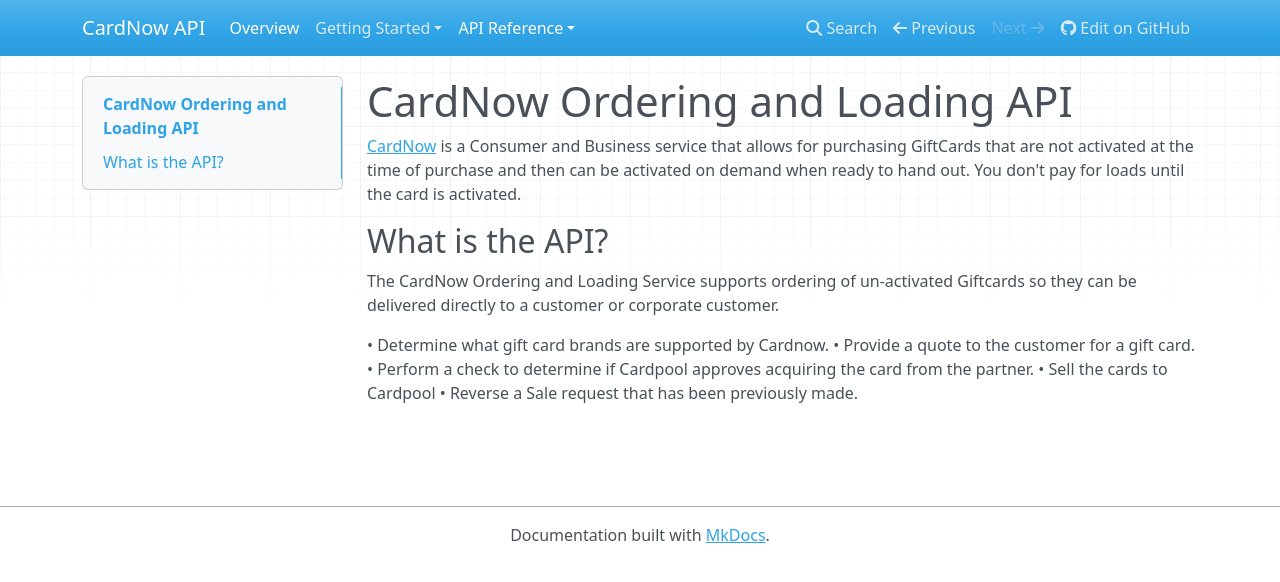
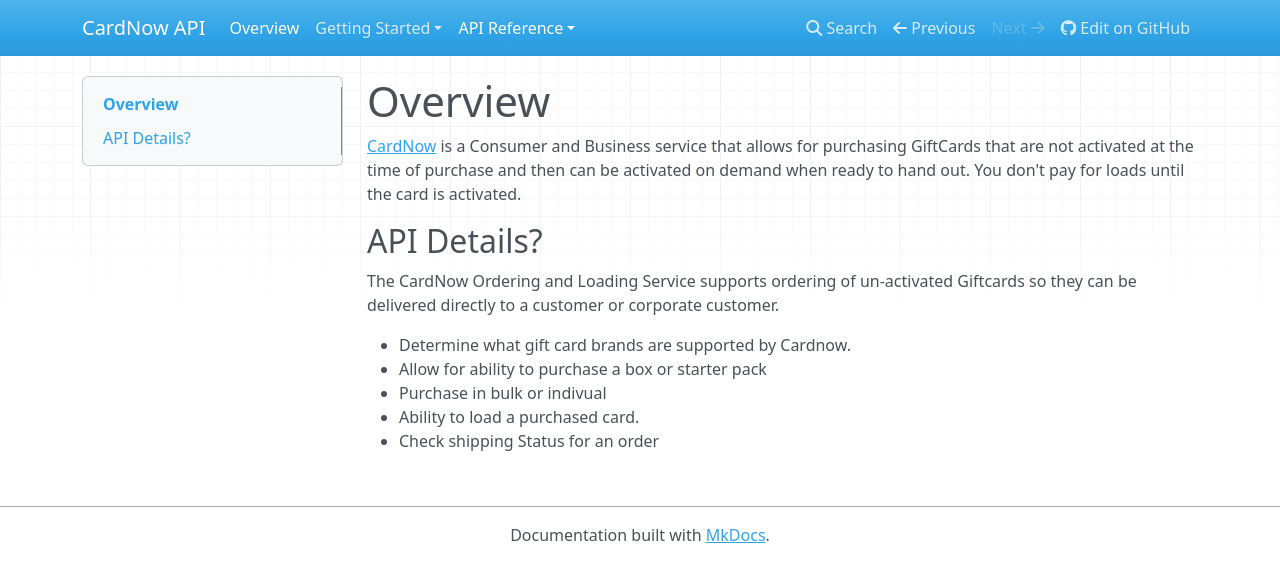
Before and after one commit to RewardLayer/CardNow-docs, an MkDocs documentation site: the page built from docs/index.md, in a window 1280 px wide. Shown: the top 582 px of the page. Built offline with MkDocs 1.6.1, drawn with Linux system fonts in a browser that asks for light colours; nearby versions of some CDN libraries.

Commit message:
added overview and details

```diff
--- a/docs/index.md
+++ b/docs/index.md
@@ -1,14 +1,14 @@
-# CardNow Ordering and Loading API
+# Overview
 
  [CardNow](https://www.cardnow.com) is a Consumer and Business service that allows for purchasing GiftCards that are not activated at the time of purchase and then can be activated on demand when ready to hand out. You don't pay for loads until the card is activated.
 
-## What is the API?
+## API Details?
 
 The CardNow Ordering and Loading Service supports ordering of un-activated Giftcards so they can be delivered directly to a customer or corporate customer.
 
 
-• Determine what gift card brands are supported by Cardnow.
-• Provide a quote to the customer for a gift card.
-• Perform a check to determine if Cardpool approves acquiring the card from the partner.
-• Sell the cards to Cardpool
-• Reverse a Sale request that has been previously made.
+* Determine what gift card brands are supported by Cardnow.
+* Allow for ability to purchase a box or starter pack
+* Purchase in bulk or indivual
+* Ability to load a purchased card.
+* Check shipping Status for an order
```
